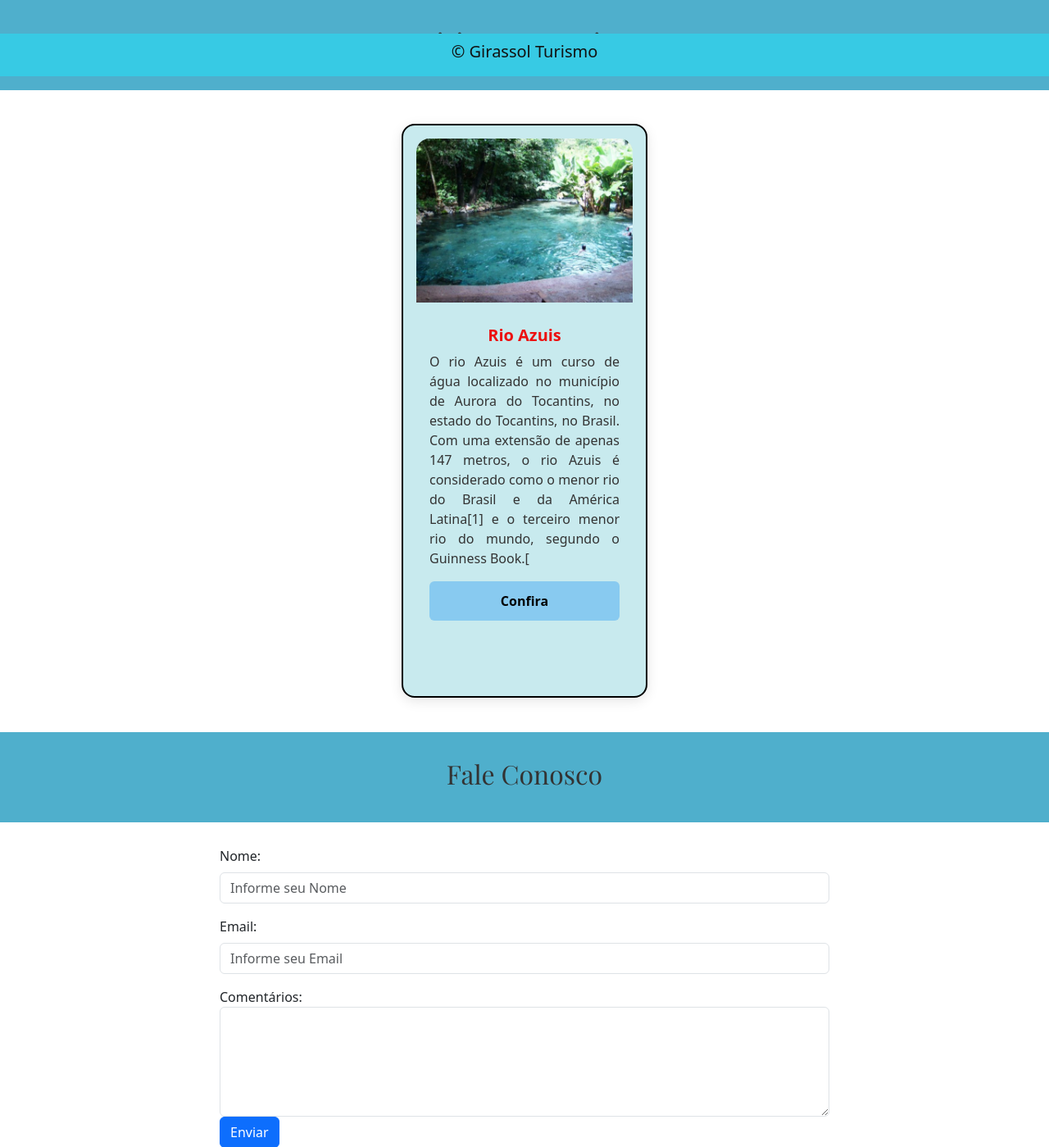
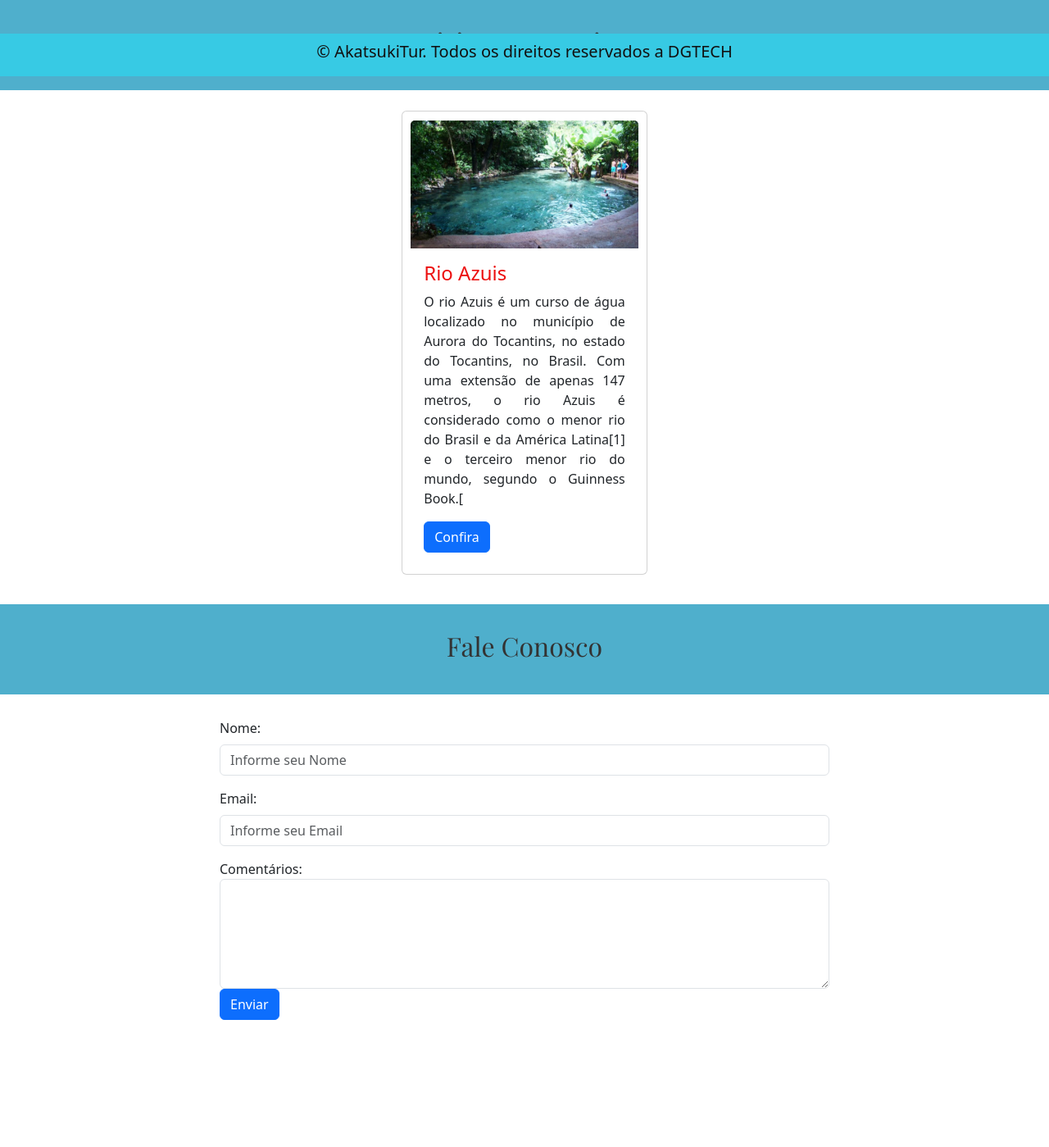
Before and after one commit to Douglas07-cyber/Site-Turismo, a Django app: page / in a window 1280 px wide. Shown: the part 707-2106 px from the top of the page at 82% size. After the commit the page ends 1951 px from the top, so only its background shows below. Run offline with Django 5.2, Linux system fonts and the light colour scheme; data comes from the database, SQL or seed files in the repository.

Commit message:
Revert "Merge branch 'main' of https://github.com/Douglas07-cyber/Site-Turismo"
This reverts commit f132627836ae4c10c5d71882a0f5ff84e06c8778, reversing
changes made to 9c857f9f49a5c3d004d5416399723906dfa4c910.

```diff
--- a/home/static/css/style.css
+++ b/home/static/css/style.css
@@ -51,72 +51,28 @@ footer {
 }
 
 .card {
-  padding: 1rem !important;
-  margin: 1rem !important;
+  padding: 1% !important;
+  margin: 0% 1% 1% !important;
   width: 300px;
-  height: 700px; /* Tamanho unificado dos cards */
-  border-radius: 1rem;
-  border: 2px solid black; /* Bordas pretas */
-  box-shadow: 0 4px 15px rgba(0, 0, 0, 0.1);
-  background-color: #c8eaee; /* Azul claro */
-  transition: transform 0.3s ease, box-shadow 0.3s ease;
-  display: flex;
-  flex-direction: column;
 }
 
-.card:hover {
-  transform: translateY(-5px);
-  box-shadow: 0 8px 20px rgba(0, 0, 0, 0.15);
-}
-
-.card-img-top {
-  height: 200px;
-  object-fit: cover;
-  border-top-left-radius: 1rem;
-  border-top-right-radius: 1rem;
+.card p {
+  text-align: justify !important;
 }
 
 .card h4 {
   color: rgb(236, 16, 16) !important;
-  font-size: 1.25rem; /* Tamanho unificado para o título */
-  font-weight: bold;
-  margin-top: 0.75rem;
-  text-align: center;
 }
-
-.card p {
-  text-align: justify !important;
-  color: #333;
-  font-size: 1rem; /* Tamanho unificado para a descrição */
-  margin-bottom: 1rem;
-  flex-grow: 1; /* Garantir que a descrição ocupe o espaço disponível */
-}
-
-.card .btn {
-  background-color: rgb(136, 202, 240);
-  border: none;
-  font-weight: bold;
-  color: #000;
-  width: 100%;
-  font-size: 1rem; /* Tamanho unificado para o botão */
-  transition: background-color 0.3s;
-  padding: 0.75rem;
-}
-
-.card .btn:hover {
-  background-color: rgb(55, 202, 228);
-  color: #fff;
-}
-
-
 
 /* === CONTATO === */
 .sec-contato {
   margin: 1% 20% 5% 20% !important;
+
   justify-content: center !important;
+
 }
 
-
+/* === RESPONSIVO (opcional) === */
 @media (max-width: 768px) {
   .sec-pacotes {
       flex-direction: column;
--- a/templates/base.html
+++ b/templates/base.html
@@ -61,7 +61,7 @@
                 <!-- SLIDE COM VÍDEO -->
                 <div class="carousel-item active">
                     <video class="d-block w-100 car-img" autoplay muted loop>
-                        <source src="{% static 'img/Palmas.mp4' %}" type="video/mp4">
+                        <source src="{% static 'img/Palmas.48' %}" type="video/mp4">
                     </video>
                     <div class="carousel-caption">
                         <h3>Palmas- TO</h3>
@@ -109,7 +109,7 @@
     </main>
 
     <footer class="fixed-bottom">
-        <h5>&copy; Girassol Turismo</h5>
+        <h5>&copy; AkatsukiTur. Todos os direitos reservados a DGTECH</h5>
     </footer>
 
     <!-- JS Bootstrap -->
```
Also changed, not shown: media/pacotes_imagens/Roncadeira.webp (deleted). Lines whose indentation alone changed are shown as unchanged.
